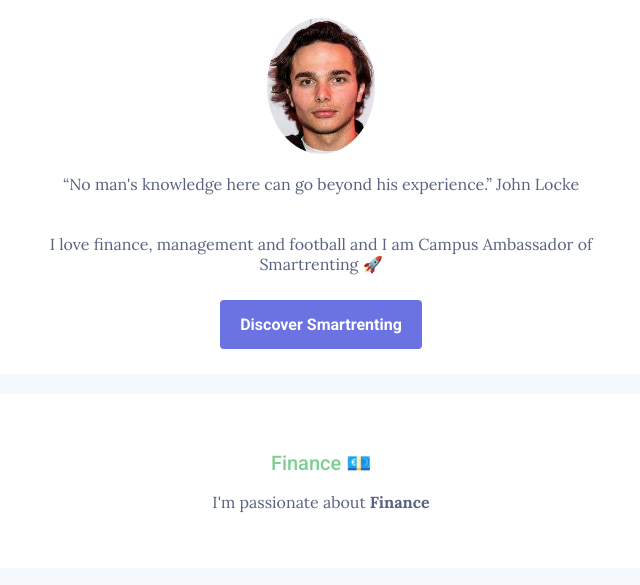
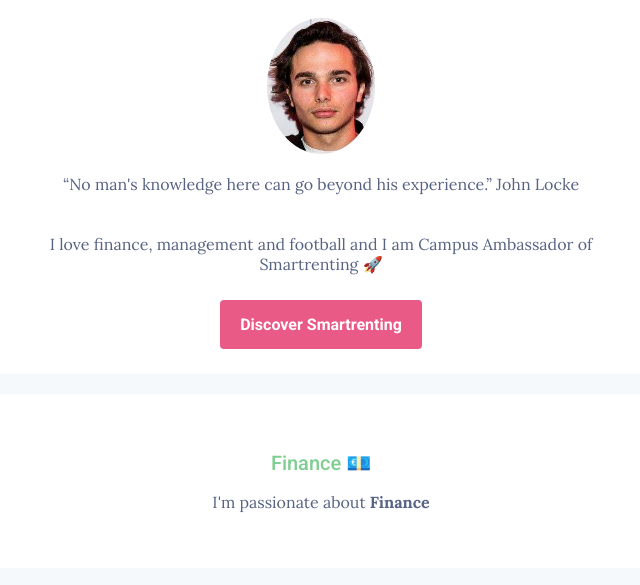
Before and after one commit to mathieu-nl/my-profile, a plain HTML site: page index.html in a window 1280 px wide. Shown: the part 213-798 px from the top of the page, without its empty margins (319-959 px from the left). Drawn offline with Linux system fonts and the light colour scheme.

Commit message:
Update style.css

```diff
--- a/style.css
+++ b/style.css
@@ -74,7 +74,7 @@ a:hover {
 }
 
 .btn-blue {
-	background-color: #6B72E1;
+	background-color: #EA5A86;
 	color: white;
 	padding : 15px 20px;
 	border-radius: 4px;
```
